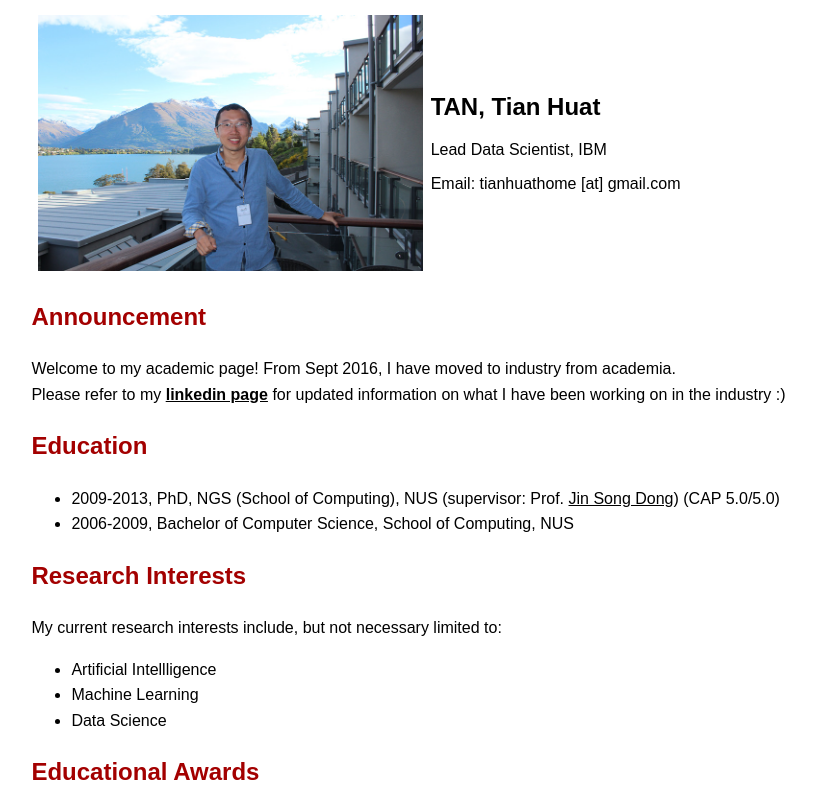
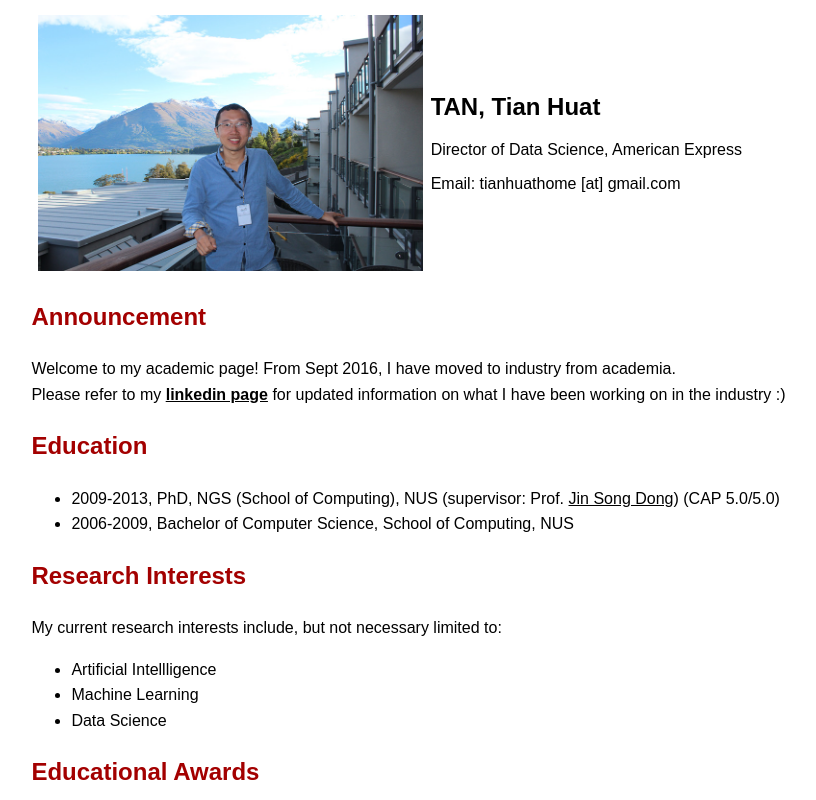
Before and after one commit to tianhuat/tianhuat.github.io, a plain HTML site: page index.html in a window 1280 px wide. Shown: the top 800 px of the page, without its empty margins (103-919 px from the left). Drawn offline with Linux system fonts and the light colour scheme.

Commit message:
change title

```diff
--- a/index.html
+++ b/index.html
@@ -37,7 +37,7 @@
       <h2 style="color:black">TAN, Tian Huat</h2>
 
 
-      <p>Lead Data Scientist, IBM
+      <p>Director of Data Science, American Express
       <!--p>Supervisor: Prof.&nbsp;<a href="http://people.sutd.edu.sg/~sunjun/" target="_blank">Jun Sun<br-->  </p>
       </a>Email: tianhuathome [at] gmail.com</a></p>
 			</td>
```
